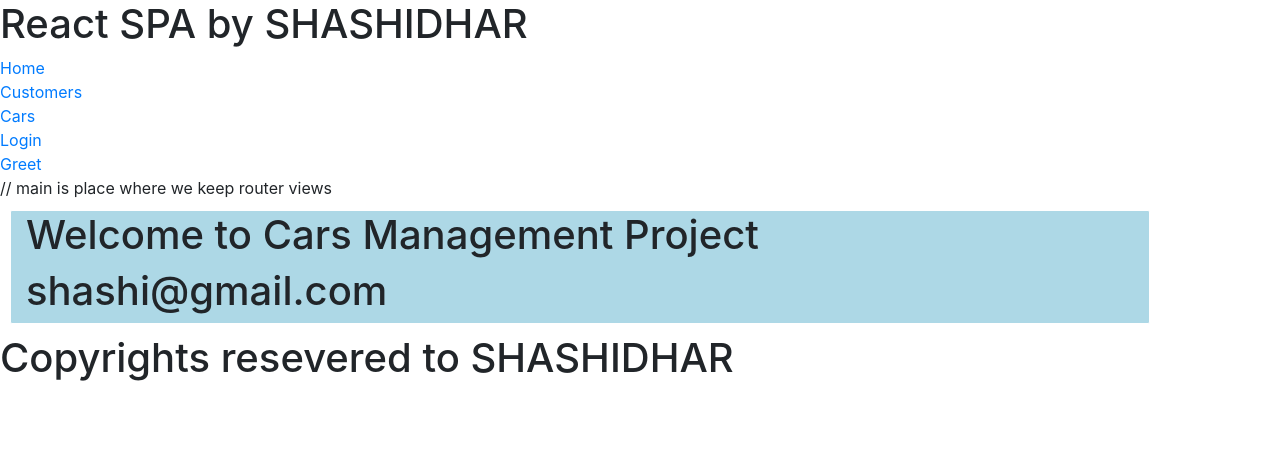
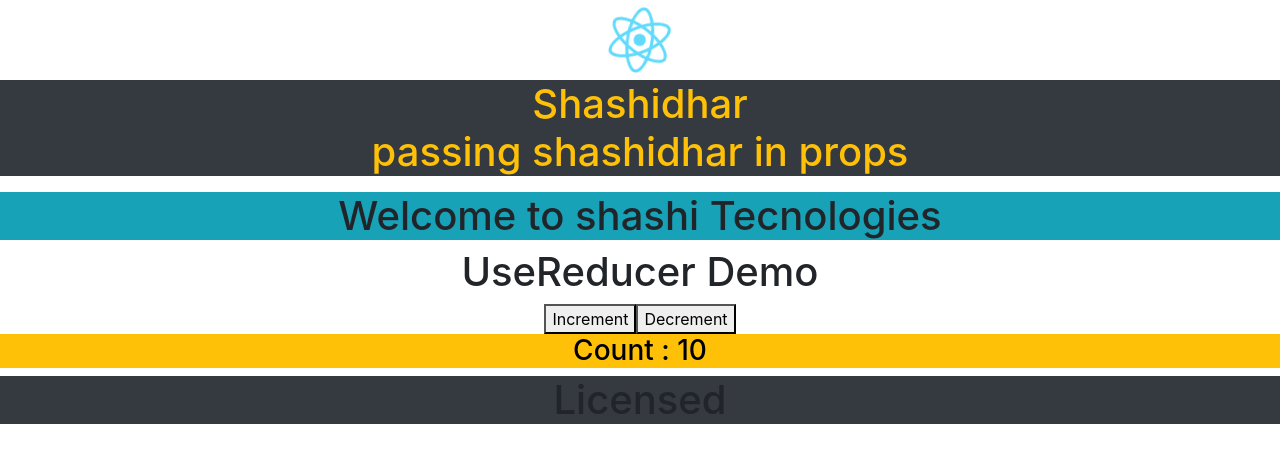
Before and after one commit to shashidhar0508/ReactLearnings, a React (Create React App) app: page / in a window 1280 px wide. Shown: the top 462 px of the page. Built offline with nearby package versions, Linux system fonts and the light colour scheme.

Commit message:
added useReducer hook

```diff
--- /dev/null
+++ b/src/components/hooks/hook4.js
@@ -0,0 +1,32 @@
+// HOC vs Pure Component vs Hooks
+// Context API vs useReducer vs HOC vs Redux
+import { React, useReducer } from "react"; //From 16.8 version
+
+// Mini Redux
+// State tree
+const initialState = { count: 10 };
+
+//  reducer
+function reducer(state, action) {
+  switch (action.type) {
+    case "INCREMENT":
+      return { count: state.count + 1 };
+    case "DECREMNET":
+      return { count: state.count - 1 };
+  }
+}
+
+function ReducerDemo() {
+  //Demo has store,reducer, action, initial state
+  const [state, dispatch] = useReducer(reducer, initialState);
+  return (
+    <div>
+      <h1>UseReducer Demo</h1>
+      <button onClick={() => dispatch({ type: "INCREMENT" })}>Increment</button>
+      <button onClick={() => dispatch({ type: "DECREMNET" })}>Decrement</button>
+      <h3 className="bg-warning">Count : {state.count}</h3>
+    </div>
+  );
+}
+
+export default ReducerDemo;
--- a/src/components/start/Dashboard.js
+++ b/src/components/start/Dashboard.js
@@ -10,26 +10,7 @@ import DataLoader from "../hooks/hook3";
 import ChildParentInvoke from "../intercomp/ChildParentInvoke";
 import CompLifeCycle from "../lifecycle/CompLifeCycle";
 import RefDemo from "../propsstates/RefDemo";
-
-// import Countdown from "react-countdown";
-
-const Completionist = () => <span>You are good to go!</span>;
-
-const renderer = ({ hours, minutes, seconds, completed }) => {
-  if (completed) {
-    // Render a completed state
-    <h2>Hi</h2>;
-    return <Completionist />;
-  } else {
-    // Render a countdown
-    <h2>Hello</h2>;
-    return (
-      <span>
-        {hours}:{minutes}:{seconds}
-      </span>
-    );
-  }
-};
+import ReducerDemo from "../hooks/hook4";
 
 //In StateFul Functional Components props will be taken in constructor
 // In "stateless" we can return directly but in "stateful" component we need to render then return
@@ -51,7 +32,7 @@ export default class Dashboard extends React.Component {
         <h1 className="bg-info text-center">Welcome to {this.props.company}</h1>
         {/* If we this.state whole json object will be passed*/}
         <child desg={this.state.job} />
-        <RefDemo />
+        {/* <RefDemo /> */}
 
         {/* <ChildParentInvoke /> */}
 
@@ -61,9 +42,13 @@ export default class Dashboard extends React.Component {
         <Button1 />
         <DataLoader /> */}
 
-        <CompLifeCycle />
+        {/* <CompLifeCycle /> */}
 
-        <ClickCounter />
+        {/* <ClickCounter /> */}
+
+        <section>
+          <ReducerDemo />
+        </section>
 
         {/* <TableMaterialUI /> */}
 
--- a/src/index.js
+++ b/src/index.js
@@ -1,16 +1,17 @@
-// import React from "react";
-// import ReactDOM from "react-dom";
-// import "./index.css";
-// import App from "./App";
+import React from "react";
+import ReactDOM from "react-dom";
+import "./index.css";
+import App from "./App";
 
-// ReactDOM.render(
-//   <React.StrictMode>
-//     <App />
-//   </React.StrictMode>,
-//   document.getElementById("root")
-// );
+ReactDOM.render(
+  <React.StrictMode>
+    <App />
+  </React.StrictMode>,
+  document.getElementById("root")
+);
 
-import React from "react";
+// For SPA Application
+/* import React from "react";
 import ReactDOM from "react-dom";
 import "./index.css";
 import App from "./SPA/components/App";
@@ -22,4 +23,4 @@ ReactDOM.render(
     <App />
   </BrowserRouter>,
   document.getElementById("root")
-);
+); */
```
